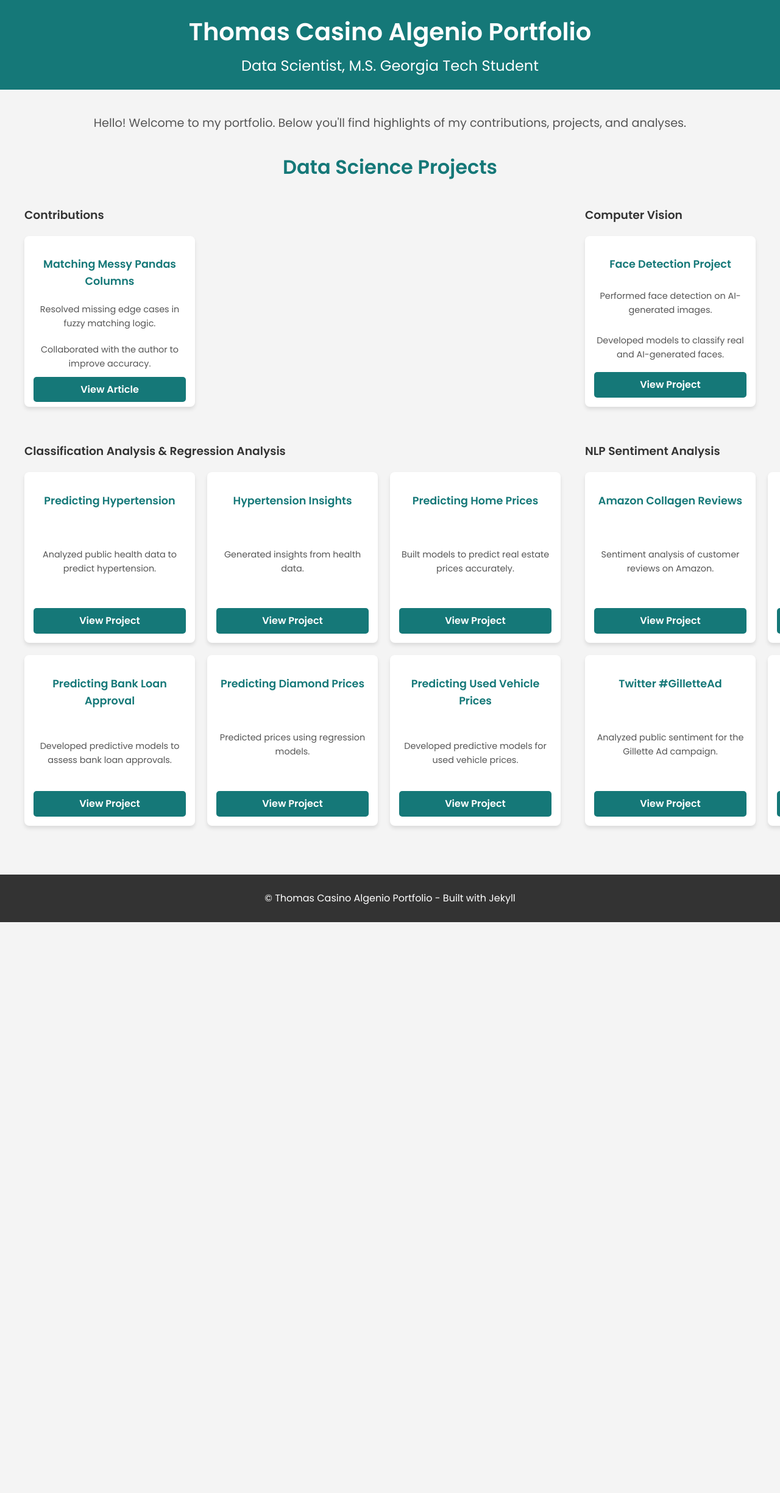
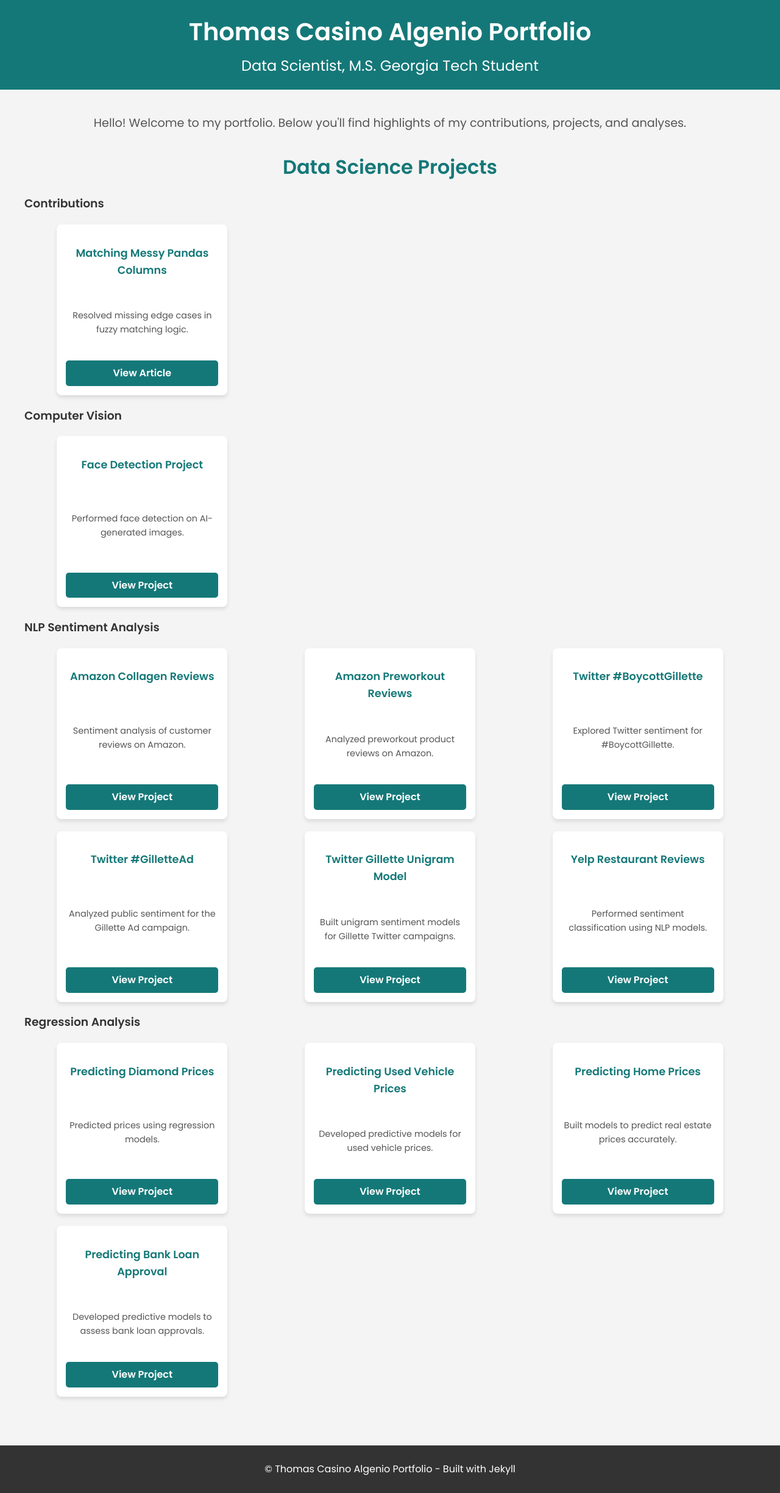
Before and after one commit to thomasalgenio/Thomas_Portfolio, a Jekyll site: the page built from README.md, in a window 1280 px wide. Shown: the whole page at 61% size. Built offline with Jekyll 4.4.1, drawn with Linux system fonts in a browser that asks for light colours; our own code applies the rules of GitHub Pages for plain Markdown files; before the commit the page ends 1512 px from its top, so only the background shows below that.

Commit message:
Update default.html

```diff
--- a/_layouts/default.html
+++ b/_layouts/default.html
@@ -50,17 +50,10 @@
         text-align: center;
       }
 
-      .grid-2-columns {
+      .grid-3-columns {
         display: grid;
-        grid-template-columns: 1fr 1fr;
-        gap: 40px;
-        align-items: start;
-      }
-
-      .projects {
-        display: grid;
+        grid-template-columns: repeat(3, 1fr);
         gap: 20px;
-        grid-template-columns: repeat(3, 1fr);
         justify-items: center;
       }
 
@@ -129,10 +122,7 @@
       }
 
       @media (max-width: 768px) {
-        .grid-2-columns {
-          grid-template-columns: 1fr;
-        }
-        .projects {
+        .grid-3-columns {
           grid-template-columns: 1fr;
         }
       }
@@ -153,74 +143,30 @@
       <!-- Data Science Projects -->
       <section>
         <h2>Data Science Projects</h2>
-        <div class="grid-2-columns">
+
         <!-- Contributions -->
-          <div>
         <h3>Contributions</h3>
-            <div class="projects">
+        <div class="grid-3-columns">
           <div class="project-card">
             <h3>Matching Messy Pandas Columns</h3>
             <p>Resolved missing edge cases in fuzzy matching logic.</p>
-                <p>Collaborated with the author to improve accuracy.</p>
             <a href="https://medium.com/analytics-vidhya/matching-messy-pandas-columns-with-fuzzywuzzy-4adda6c7994f" class="btn">View Article</a>
-              </div>
           </div>
         </div>
 
         <!-- Computer Vision -->
-          <div>
         <h3>Computer Vision</h3>
-            <div class="projects">
+        <div class="grid-3-columns">
           <div class="project-card">
             <h3>Face Detection Project</h3>
             <p>Performed face detection on AI-generated images.</p>
-                <p>Developed models to classify real and AI-generated faces.</p>
             <a href="https://github.com/thomasalgenio/Sample_Projects/tree/main/Face_Detection_on_AI_Generated_Images" class="btn">View Project</a>
-              </div>
-            </div>
-          </div>
-
-          <!-- Classification & Regression Analysis -->
-          <div>
-            <h3>Classification Analysis & Regression Analysis</h3>
-            <div class="projects">
-              <div class="project-card">
-                <h3>Predicting Hypertension</h3>
-                <p>Analyzed public health data to predict hypertension.</p>
-                <a href="https://github.com/thomasalgenio/Sample_Projects/tree/main/Hypertension_Prediction" class="btn">View Project</a>
-              </div>
-              <div class="project-card">
-                <h3>Hypertension Insights</h3>
-                <p>Generated insights from health data.</p>
-                <a href="https://github.com/thomasalgenio/Sample_Projects/tree/main/Hypertension_Prediction" class="btn">View Project</a>
-              </div>
-              <div class="project-card">
-                <h3>Predicting Home Prices</h3>
-                <p>Built models to predict real estate prices accurately.</p>
-                <a href="https://github.com/thomasalgenio/Sample_Projects/tree/main/Real_Estate_Prices_Prediction" class="btn">View Project</a>
-              </div>
-              <div class="project-card">
-                <h3>Predicting Bank Loan Approval</h3>
-                <p>Developed predictive models to assess bank loan approvals.</p>
-                <a href="https://github.com/thomasalgenio/Sample_Projects/tree/main/Bank_Loan_Prediction" class="btn">View Project</a>
-              </div>
-              <div class="project-card">
-                <h3>Predicting Diamond Prices</h3>
-                <p>Predicted prices using regression models.</p>
-                <a href="https://github.com/thomasalgenio/Sample_Projects/tree/main/Diamond_Prices_Prediction" class="btn">View Project</a>
-              </div>
-              <div class="project-card">
-                <h3>Predicting Used Vehicle Prices</h3>
-                <p>Developed predictive models for used vehicle prices.</p>
-                <a href="https://github.com/thomasalgenio/Sample_Projects/tree/main/Used_Vehicles_Prediction" class="btn">View Project</a>
-              </div>
           </div>
         </div>
 
         <!-- NLP Sentiment Analysis -->
-          <div>
         <h3>NLP Sentiment Analysis</h3>
-            <div class="projects">
+        <div class="grid-3-columns">
           <div class="project-card">
             <h3>Amazon Collagen Reviews</h3>
             <p>Sentiment analysis of customer reviews on Amazon.</p>
@@ -252,9 +198,32 @@
             <a href="https://github.com/thomasalgenio/Sample_Projects/tree/main/NLP_Sentiment_Analysis_Yelp" class="btn">View Project</a>
           </div>
         </div>
+
+        <!-- Regression Analysis -->
+        <h3>Regression Analysis</h3>
+        <div class="grid-3-columns">
+          <div class="project-card">
+            <h3>Predicting Diamond Prices</h3>
+            <p>Predicted prices using regression models.</p>
+            <a href="https://github.com/thomasalgenio/Sample_Projects/tree/main/Diamond_Prices_Prediction" class="btn">View Project</a>
+          </div>
+          <div class="project-card">
+            <h3>Predicting Used Vehicle Prices</h3>
+            <p>Developed predictive models for used vehicle prices.</p>
+            <a href="https://github.com/thomasalgenio/Sample_Projects/tree/main/Used_Vehicles_Prediction" class="btn">View Project</a>
+          </div>
+          <div class="project-card">
+            <h3>Predicting Home Prices</h3>
+            <p>Built models to predict real estate prices accurately.</p>
+            <a href="https://github.com/thomasalgenio/Sample_Projects/tree/main/Real_Estate_Prices_Prediction" class="btn">View Project</a>
+          </div>
+          <div class="project-card">
+            <h3>Predicting Bank Loan Approval</h3>
+            <p>Developed predictive models to assess bank loan approvals.</p>
+            <a href="https://github.com/thomasalgenio/Sample_Projects/tree/main/Bank_Loan_Prediction" class="btn">View Project</a>
+          </div>
         </div>
 
-        </div>
       </section>
     </main>
 
```
Lines whose indentation alone changed are shown as unchanged.
